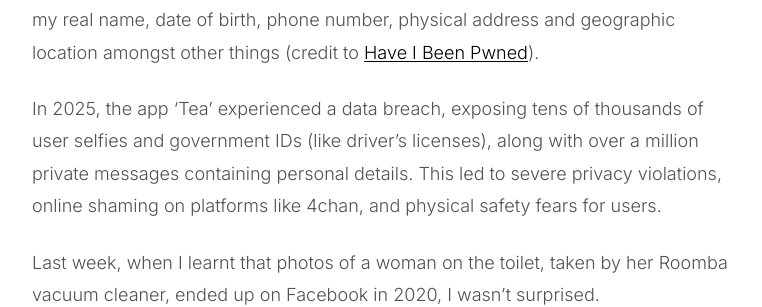
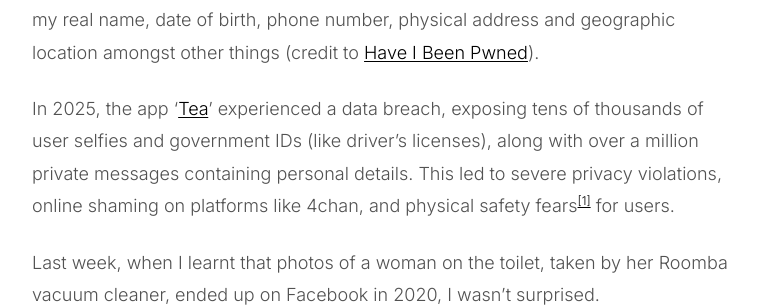
Before and after one commit to s-jac/s-jac.github.io, a Jekyll site: the page built from _posts/2026-01-01-privacy.md, in a window 1280 px wide and 900 px high, scrolled down 302 px. Shown: the part 162-469 px from the top of the window, without its empty margins (258-1020 px from the left). Built offline with Jekyll 4.4.1, drawn with Linux system fonts in a browser that asks for light colours; comment, search, counter and statistics services are not loaded.

Commit message:
links for tea

```diff
--- a/_posts/2026-01-01-privacy.md
+++ b/_posts/2026-01-01-privacy.md
@@ -13,7 +13,7 @@ Just a few weeks ago, while communicating with a major Australian health insuran
 
 The Hotmail email I created as a child has been involved in 8 data breaches, leaking my real name, date of birth, phone number, physical address and geographic location amongst other things (credit to [Have I Been Pwned](https://haveibeenpwned.com/)).
 
-In 2025, the app 'Tea' experienced a data breach, exposing tens of thousands of user selfies and government IDs (like driver's licenses), along with over a million private messages containing personal details. This led to severe privacy violations, online shaming on platforms like 4chan, and physical safety fears for users.
+In 2025, the app '[Tea](https://en.wikipedia.org/wiki/Tea_(app))' experienced a data breach, exposing tens of thousands of user selfies and government IDs (like driver's licenses), along with over a million private messages containing personal details. This led to severe privacy violations, online shaming on platforms like 4chan, and physical safety fears<sup>[[1]](https://www.bbc.com/news/articles/ce87rer52k3o)</sup> for users.
 
 Last week, when I learnt that photos of a woman on the toilet, taken by her Roomba vacuum cleaner, ended up on Facebook in 2020, I wasn't surprised.
 
```
